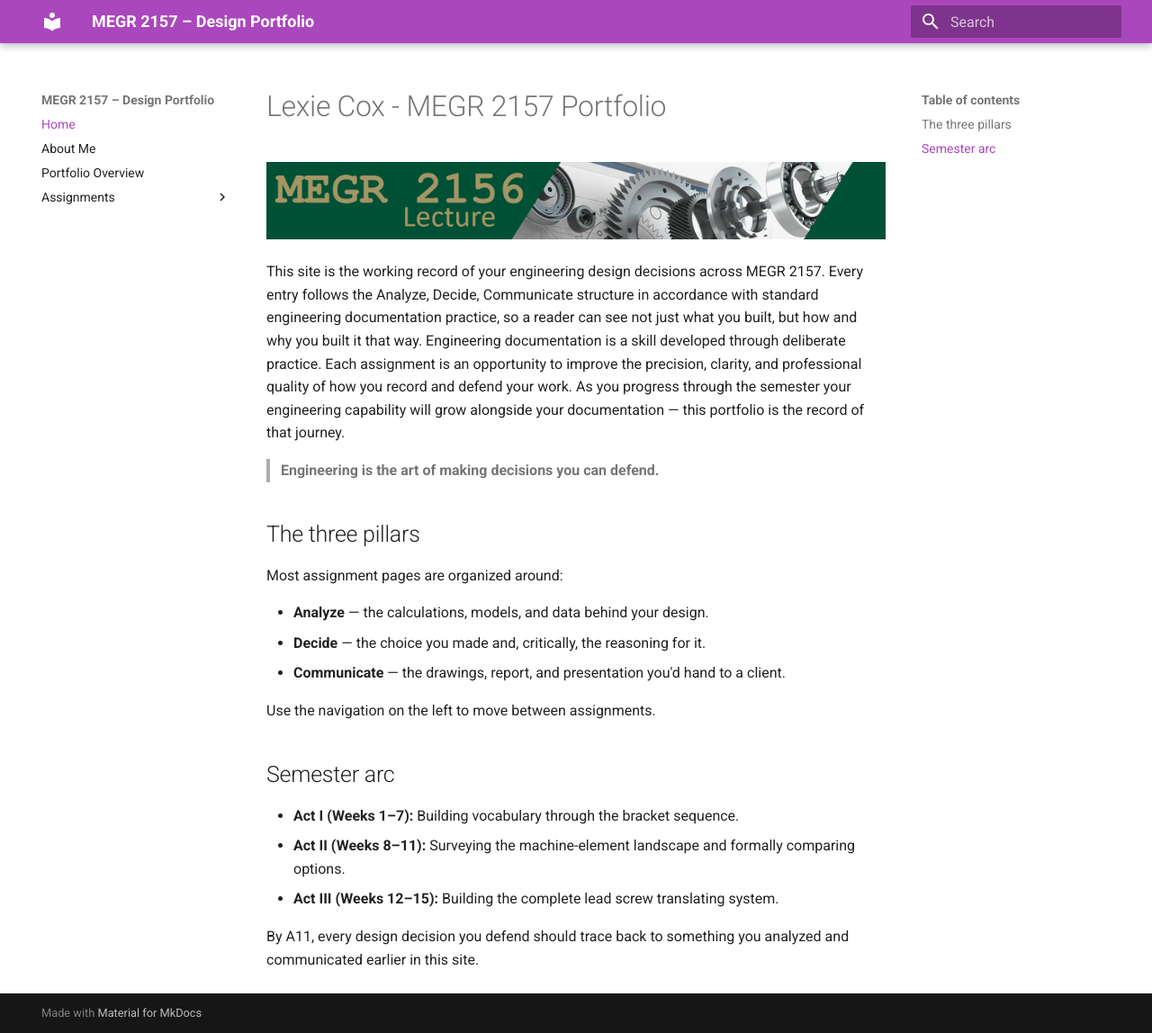
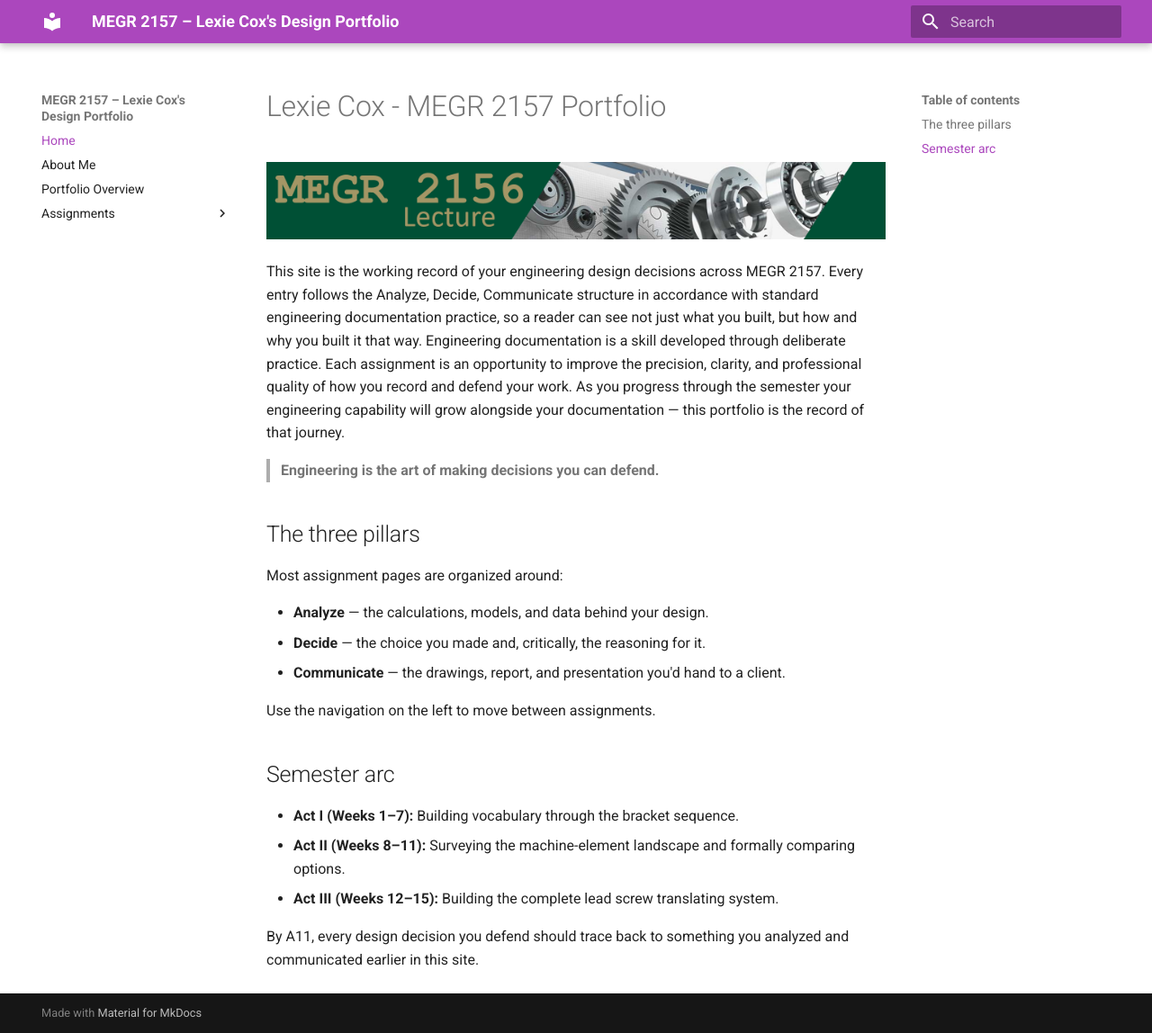
Before and after one commit to lexiecox628/megr2157-portfolio, an MkDocs documentation site: the page built from docs/index.md, in a window 1280 px wide and 1148 px high. Shown: the whole window at 90% size. Built offline with MkDocs 1.6.1 and Material for MkDocs 9.7.7, drawn with Linux system fonts in a browser that asks for light colours.

Commit message:
Update mkdocs.yml

```diff
--- a/mkdocs.yml
+++ b/mkdocs.yml
@@ -1,4 +1,4 @@
-site_name: MEGR 2157 – Design Portfolio
+site_name: MEGR 2157 – Lexie Cox's Design Portfolio
 site_description: Design portfolio documentation, built with the Analyze / Decide / Communicate framework
 
 theme:
```
